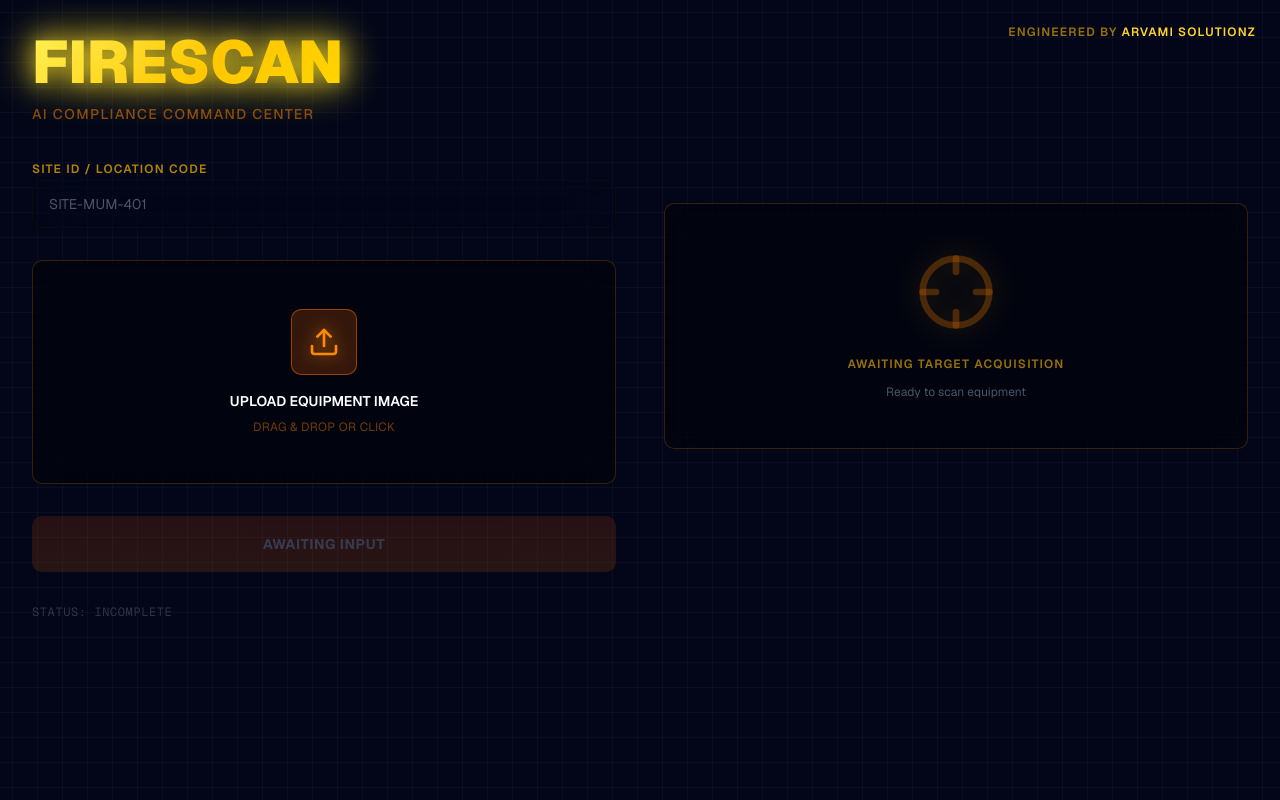
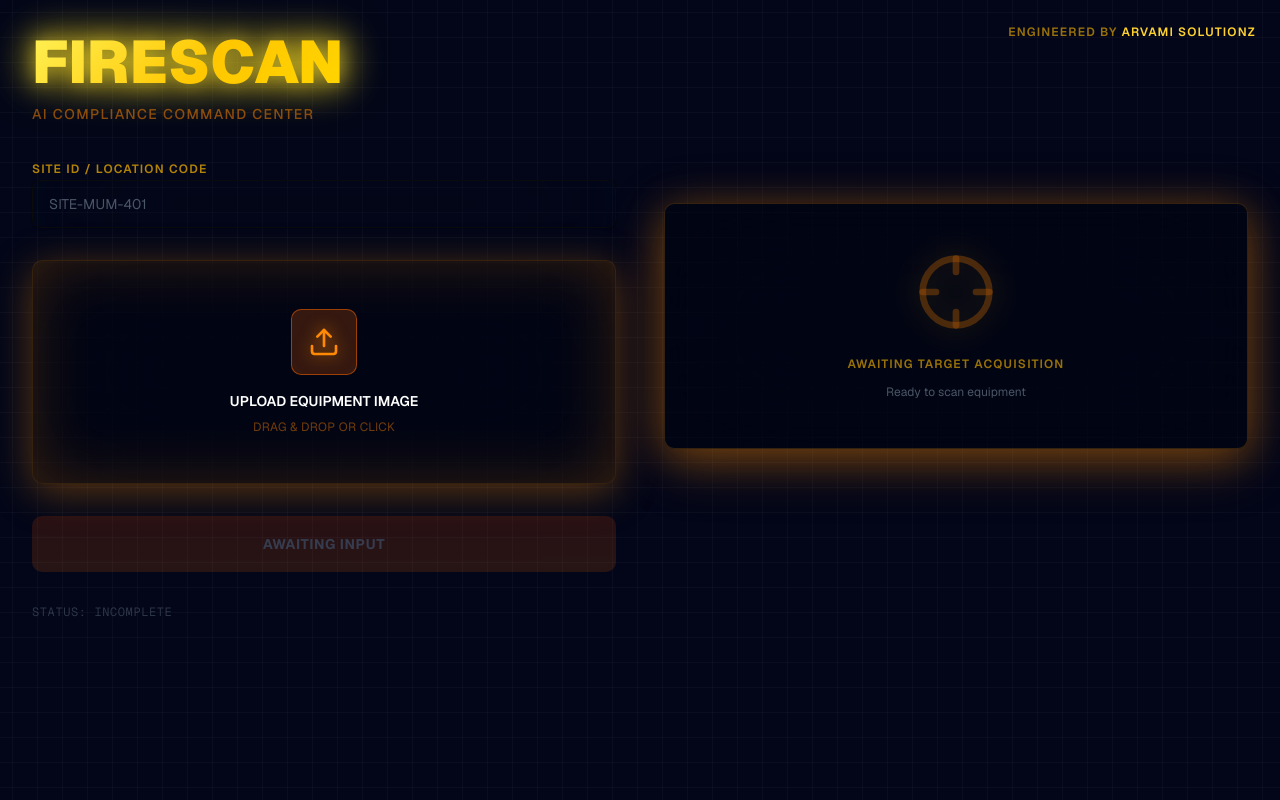
Before and after one commit to shri-boop/ai-field-auditor-v2, a Next.js app: page / in a window 1280 px wide. Built offline with nearby package versions, Linux system fonts and the light colour scheme.

Commit message:
feat: enhance glassmorphism and neon glow effects\n\nAdd vibrant neon orange glow to cards with refined glass effect

```diff
--- a/app/globals.css
+++ b/app/globals.css
@@ -151,11 +151,11 @@
 
 @layer components {
   .glass {
-    @apply bg-black/40 backdrop-blur-xl border border-white/10;
+    @apply bg-black/20 backdrop-blur-3xl border border-white/15 shadow-[0_8px_32px_rgba(255,140,0,0.25)];
   }
 
   .glass-amber {
-    @apply bg-black/40 backdrop-blur-xl border border-amber-500/20;
+    @apply bg-black/20 backdrop-blur-3xl border border-amber-500/30 shadow-[0_8px_40px_rgba(255,140,0,0.35)];
   }
 
   .gold-text {
--- a/app/page.tsx
+++ b/app/page.tsx
@@ -96,6 +96,7 @@ export default function FirescanDashboard() {
                 className={`relative glass-amber rounded-lg p-12 cursor-pointer transition-all duration-300 ${
                   dragActive ? 'border-amber-400/60 bg-amber-500/5' : 'border-amber-500/20 hover:border-amber-400/40'
                 }`}
+                style={{boxShadow: '0 8px 40px rgba(255, 140, 0, 0.35), 0 0 60px rgba(255, 140, 0, 0.2) inset'}}
               >
                 <input
                   id="image-input"
@@ -143,7 +144,7 @@ export default function FirescanDashboard() {
             {/* RIGHT COLUMN - THE INTEL FEED */}
             <div className="flex items-center justify-center min-h-96">
               {state === 'empty' && (
-                <div className="w-full glass rounded-lg p-12 flex flex-col items-center justify-center space-y-6 border-amber-500/20 hover:border-amber-500/30 transition-colors">
+                <div className="w-full glass rounded-lg p-12 flex flex-col items-center justify-center space-y-6 border-amber-500/20 hover:border-amber-500/30 transition-colors" style={{boxShadow: '0 8px 40px rgba(255, 140, 0, 0.3), 0 12px 60px rgba(255, 140, 0, 0.25)'}}>
                   <div className="relative w-20 h-20">
                     <Crosshair className="w-full h-full text-amber-600/40 radar-pulse" />
                   </div>
@@ -220,7 +221,7 @@ export default function FirescanDashboard() {
                   {/* Compliance Status Header */}
                   <div className={`glass rounded-lg p-6 border-2 ${
                     true ? 'border-emerald-500/40 bg-emerald-950/20' : 'border-red-500/40 bg-red-950/20'
-                  }`}>
+                  }`} style={{boxShadow: '0 8px 40px rgba(255, 140, 0, 0.3), 0 12px 60px rgba(255, 140, 0, 0.2)'}}>
                     <div className="flex items-center justify-between">
                       <h2 className="text-white font-bold uppercase tracking-wider text-sm">
                         Compliance Status
@@ -237,26 +238,26 @@ export default function FirescanDashboard() {
 
                   {/* Site Info Grid */}
                   <div className="grid grid-cols-2 gap-4">
-                    <div className="glass rounded-lg p-5 border-white/5">
+                    <div className="glass rounded-lg p-5 border-white/5" style={{boxShadow: '0 8px 40px rgba(255, 140, 0, 0.25)'}}>
                       <p className="text-xs uppercase tracking-wider text-amber-600/60 font-semibold">Site ID</p>
                       <p className="text-white font-bold text-lg mt-3 font-mono">{siteId}</p>
                     </div>
-                    <div className="glass rounded-lg p-5 border-white/5">
+                    <div className="glass rounded-lg p-5 border-white/5" style={{boxShadow: '0 8px 40px rgba(255, 140, 0, 0.25)'}}>
                       <p className="text-xs uppercase tracking-wider text-amber-600/60 font-semibold">AI Confidence</p>
                       <p className="text-white font-bold text-lg mt-3 font-mono">94.2%</p>
                     </div>
-                    <div className="glass rounded-lg p-5 border-white/5">
+                    <div className="glass rounded-lg p-5 border-white/5" style={{boxShadow: '0 8px 40px rgba(255, 140, 0, 0.25)'}}>
                       <p className="text-xs uppercase tracking-wider text-amber-600/60 font-semibold">Equipment Type</p>
                       <p className="text-white font-bold text-lg mt-3 font-mono">Fire Suppression</p>
                     </div>
-                    <div className="glass rounded-lg p-5 border-white/5">
+                    <div className="glass rounded-lg p-5 border-white/5" style={{boxShadow: '0 8px 40px rgba(255, 140, 0, 0.25)'}}>
                       <p className="text-xs uppercase tracking-wider text-amber-600/60 font-semibold">Timestamp</p>
                       <p className="text-white font-bold text-lg mt-3 font-mono">2026-04-17</p>
                     </div>
                   </div>
 
                   {/* Observations Card */}
-                  <div className="glass rounded-lg p-6 border-white/5">
+                  <div className="glass rounded-lg p-6 border-white/5" style={{boxShadow: '0 8px 40px rgba(255, 140, 0, 0.3), 0 12px 60px rgba(255, 140, 0, 0.2)'}}>
                     <h3 className="text-white font-bold uppercase tracking-wider text-sm mb-4">
                       Key Observations
                     </h3>
@@ -266,7 +267,7 @@ export default function FirescanDashboard() {
                   </div>
 
                   {/* Violations Card */}
-                  <div className="glass rounded-lg p-6 border-2 border-red-500/30 bg-red-950/10">
+                  <div className="glass rounded-lg p-6 border-2 border-red-500/30 bg-red-950/10" style={{boxShadow: '0 8px 40px rgba(255, 140, 0, 0.3), 0 12px 60px rgba(255, 140, 0, 0.2)'}}>
                     <h3 className="text-white font-bold uppercase tracking-wider text-sm mb-4 flex items-center gap-2">
                       <span className="w-2 h-2 rounded-full bg-red-400 animate-pulse drop-shadow-[0_0_6px_rgba(248,113,113,0.8)]" />
                       Minor Violations
```
